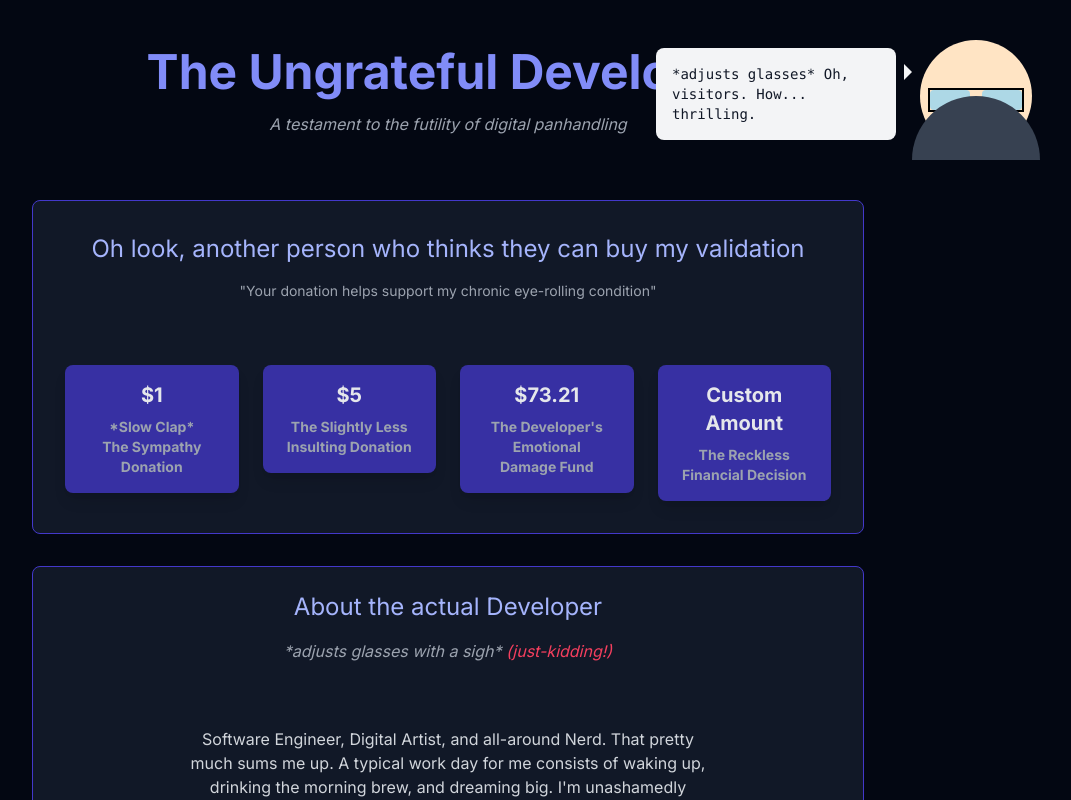
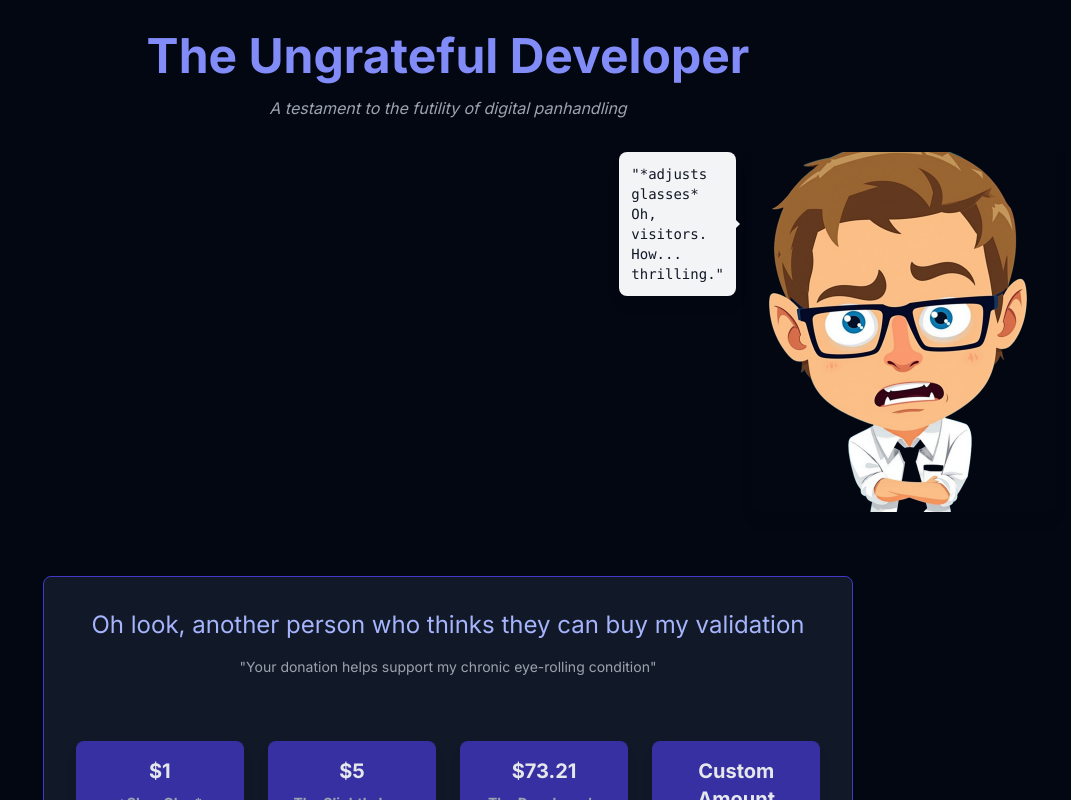
Before and after one commit to Michael-Anderson92/ungrateful-dev, a Next.js app: page / in a window 1280 px wide. Shown: the top 800 px of the page, without its empty margins (192-1263 px from the left). Built offline with nearby package versions, Linux system fonts and the light colour scheme; a web font is replaced by a local one.

Commit message:
pushed new developer mascot to website with a satiracal punchline.

```diff
--- a/app/page.tsx
+++ b/app/page.tsx
@@ -66,37 +66,35 @@ export default function Page() {
   return (
     <main className="bg-gray-950 min-h-screen text-gray-200 relative flex flex-col">
       <div className="flex-grow px-4">
-        <div className="relative">
-          <h1 className="text-center text-4xl md:text-5xl pt-12 text-indigo-400 font-bold">
+        <div className="relative flex flex-col md:flex-row items-center justify-between">
+
+          {/* The Developer's Name and Quote */}
+          <div className="w-full text-center fixed top-0 left-0 right-0 z-50 bg-gray-950 py-8">
+            <h1 className="text-4xl md:text-5xl text-indigo-400 font-bold">
               The Ungrateful Developer
             </h1>
-
-
-          <p className="text-center text-gray-400 mt-4 mt-2 italic">A testament to the futility of digital panhandling</p>
-
-          {/* Developer moved below title on mobile */}
-          <div className="md:absolute static md:top-8 md:right-8 flex justify-center mt-8 md:mt-0">
-            <div className="relative w-32 h-32">
-              {/* Developer cartoon - CSS art */}
-              <div className="relative w-32 h-32">
-                {/* Big head */}
-                <div className="absolute w-28 h-28 bg-[#FFE4C4] rounded-full left-2 top-2"></div>
-                {/* Glasses */}
-                <div className="absolute w-24 h-6 border-2 border-black left-4 top-14">
-                  <div className="absolute w-10 h-5 bg-[#ADD8E6] left-0 rounded"></div>
-                  <div className="absolute w-10 h-5 bg-[#ADD8E6] right-0 rounded"></div>
-                </div>
-                {/* Hoodie */}
-                <div className="absolute w-32 h-16 bg-gray-700 bottom-0 rounded-t-full"></div>
-                {/* Speech bubble */}
-                <div className="absolute -left-64 top-4 w-60 bg-gray-100 text-gray-900 p-4 rounded-lg hidden md:block">
-                  <p className="text-sm font-mono">{devQuote}</p>
-                  <div className="absolute -right-4 top-4 w-0 h-0 border-t-8 border-l-8 border-b-8 border-t-transparent border-l-gray-100 border-b-transparent"></div>
+            <p className="text-gray-400 mt-4 italic">A testament to the futility of digital panhandling</p>
           </div>
         </div>
+              {/* The Developer's Image */}
+              <div className="flex-grow px-4 mt-32">
+  <div className="relative flex flex-col md:flex-row items-start justify-between">
+  <div className="sticky top-24 ml-auto w-full md:w-1/4 mt-8 md:mt-0 relative">
+      {/* Speech bubble */}
+      <div className="absolute right-full mr-4 top-1/4 transform -translate-y-1/2">
+        <div className="bg-gray-100 text-gray-900 p-3 rounded-lg shadow-lg relative">
+          <p className="text-sm font-mono">"{devQuote}"</p>
+          <div className="absolute top-1/2 right-0 transform translate-x-1/2 -translate-y-1/2 w-0 h-0 border-t-8 border-b-8 border-l-8 border-t-transparent border-b-transparent border-l-gray-100"></div>
         </div>
       </div>
+      <img
+        src="/ungrateful-dev.png"
+        className="w-full object-cover rounded-lg shadow-lg"
+        alt="Ungrateful Developer"
+              />
             </div>
+          </div>
+
 
           <div className="flex justify-center mt-8 md:mt-16">
             <div className="w-full md:w-2/3 border border-indigo-700 rounded-lg bg-gray-900">
@@ -246,14 +244,12 @@ export default function Page() {
 
                   I keep things pretty simple, but I really believe you can make a difference from your own home if you stick with it. I appreciate every bit of support and encouragement along the way.
 
-                <br></br><br></br>
-
-                Yours truly, <br></br>
+                  Yours truly,
                   Michael Anderson
                 </p><br></br>
 
                 <p className="text-center text-indigo-400 mt-4">
-  *sips coffee*  <br></br><br></br>
+                  *sips coffee* <br></br><br></br>If life has taught me anything,<br></br> it's that hard work builds character.  <br></br>
                   Unfortunately, character doesn't pay the bills.
                 </p>
               </div>
@@ -276,6 +272,7 @@ export default function Page() {
             All rights reserved. Not that you'd want them.
           </p>
         </footer>
+      </div>
     </main>
   );
 }
```
Also changed, not shown: public/ungrateful-dev.png (added). Lines whose indentation alone changed are shown as unchanged.
